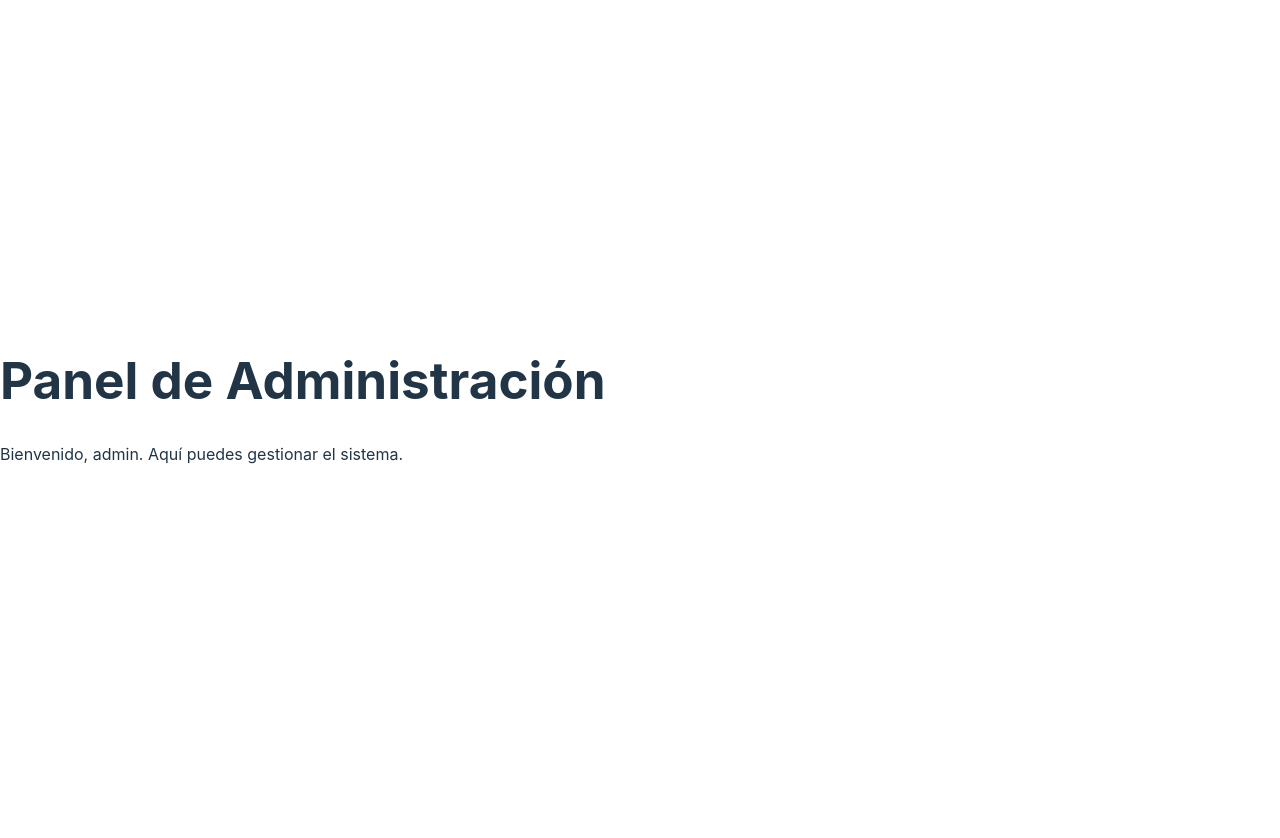
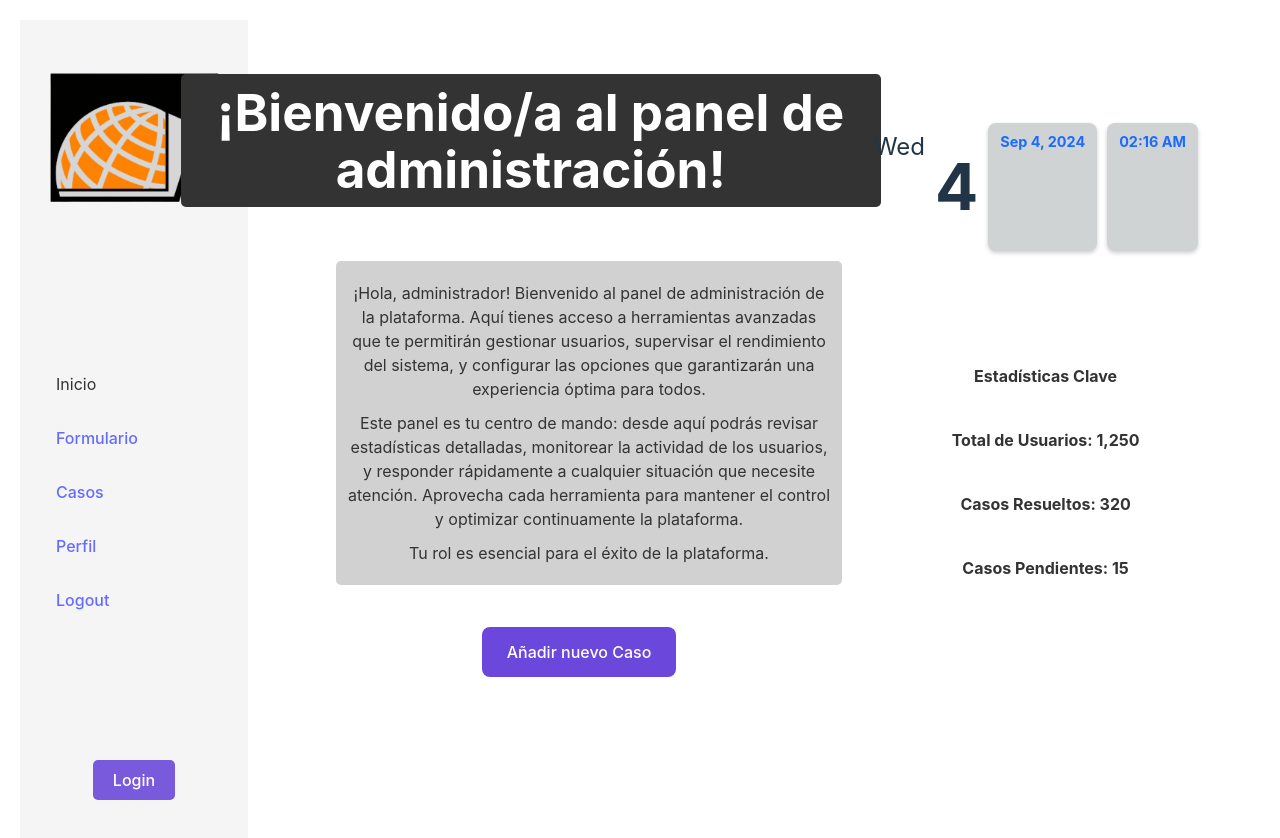
Before and after one commit to eduardoscrs/front-integra2, a React (Vite) app: page /admin in a window 1280 px wide. Shown: the top 838 px of the page. Before the commit the page ends 800 px from the top, so only its background shows below. Built offline with nearby package versions, Linux system fonts and the light colour scheme; no server answers.

Commit message:
Diseño de la pagina del Administrador

```diff
--- a/src/components/AdminPage.jsx
+++ b/src/components/AdminPage.jsx
@@ -1,10 +1,56 @@
+import { useState, useEffect } from "react";
+import Sidebar from './Sidebar';
+import '../Styles/AdminPage.css';
+
 const AdminPage = () => {
-    return (
-      <div>
-        <h1>Panel de Administración</h1>
-        <p>Bienvenido, admin. Aquí puedes gestionar el sistema.</p>
+  const [currentTime, setCurrentTime] = useState(new Date());
+
+  useEffect(() => {
+    const timer = setInterval(() => {
+      setCurrentTime(new Date());
+    }, 1000); // Actualiza cada segundo para un reloj en tiempo real
+
+    return () => clearInterval(timer);
+  }, []);
+
+  const formattedDate = currentTime.toLocaleDateString('en-US', { month: 'short', day: 'numeric', year: 'numeric' });
+  const formattedTime = currentTime.toLocaleTimeString([], { hour: '2-digit', minute: '2-digit' });
+  const dayOfWeek = currentTime.toLocaleString('en-US', { weekday: 'short' });
+
+  return (
+    <div className="admin-page">
+      <Sidebar />
+      <div className="admin-page__content">
+        <div className="welcome-banner">
+          <h1>¡Bienvenido/a al panel de administración!</h1>
+        </div>
+
+        <div className="main-info">
+          <div className="welcome-message">
+            <p>¡Hola, administrador! Bienvenido al panel de administración de la plataforma. Aquí tienes acceso a herramientas avanzadas que te permitirán gestionar usuarios, supervisar el rendimiento del sistema, y configurar las opciones que garantizarán una experiencia óptima para todos.</p>
+            <p>Este panel es tu centro de mando: desde aquí podrás revisar estadísticas detalladas, monitorear la actividad de los usuarios, y responder rápidamente a cualquier situación que necesite atención. Aprovecha cada herramienta para mantener el control y optimizar continuamente la plataforma.</p>
+            <p>Tu rol es esencial para el éxito de la plataforma.</p>
+          </div>
+        </div>
+
+        <button className="quick-action__button">Añadir nuevo Caso</button>
+
+        <div className="date-time">
+          <h2>{dayOfWeek}</h2>
+          <h1>{currentTime.getDate()}</h1>
+          <p>{formattedDate}</p>
+          <p>{formattedTime}</p>
+        </div>
+
+        <div className="key-stats">
+          <div className="stat-card">Estadísticas Clave</div>
+          <div className="stat-card">Total de Usuarios: 1,250</div>
+          <div className="stat-card">Casos Resueltos: 320</div>
+          <div className="stat-card">Casos Pendientes: 15</div>
+        </div>
       </div>
-    );
-  };
+    </div>
+  );
+};
 
-  export default AdminPage;
+export default AdminPage;
--- /dev/null
+++ b/src/styles/AdminPage.css
@@ -0,0 +1,108 @@
+/* AdminPage.css */
+
+.admin-page {
+    display: flex;
+    padding: 20px;
+}
+
+.admin-page__content {
+    display: flex;
+    flex-direction: column;
+    align-items: center;
+    width: 100%;
+    padding: 20px;
+    gap: 20px;
+}
+
+.welcome-banner h1 {
+    position: relative;
+    background-color: #333;
+    color: white;
+    padding: 10px;
+    border-radius: 5px;
+    text-align: center;
+    width: 70%;
+    right: 9%;
+
+
+}
+
+.welcome-message  {
+    position: relative;
+    background-color: #33333339;
+    color: white;
+    padding: 10px;
+    border-radius: 5px;
+    text-align: center;
+    width: 50%;
+    left: 7%;
+}
+
+
+.welcome-message p {
+    color: #333;
+    margin: 10px 0;
+}
+
+.quick-action__button {
+    position: relative;
+    background-color: #6b47dc;
+    color: white;
+    padding: 15px 25px;
+    border: none;
+    cursor: pointer;
+    border-radius: 8px;
+    top: 2%;
+    right: 18%;
+
+}
+
+.date-time {
+    position: relative;
+    display: flex;
+    gap: 10px;
+    justify-content: center;
+    margin-top: 10px;
+    bottom: 54%;
+    left: 29%;
+}
+
+.date-time p {
+    font-size: 0.9rem;
+    color: #1c6bff;
+    background-color: #d0d3d4;
+    padding: 8px 12px;
+    border-radius: 8px;
+    font-weight: bold;
+    box-shadow: 0 2px 4px rgba(0, 0, 0, 0.2);
+    text-align: center;
+}
+
+.date-time h2 {
+    font-size: 1.5rem;
+}
+
+.date-time h1 {
+    font-size: 4rem;
+}
+
+
+
+.key-stats {
+    position: relative;
+    display: flex;
+    flex-direction: column;
+    gap: 10px;
+    width: 30%;
+    left: 30%;
+    bottom: 48%;
+}
+
+.stat-card {
+    background-color: #fff;
+    padding: 15px;
+    border-radius: 8px;
+    text-align: center;
+    font-weight: bold;
+    color: #333;
+}
```
